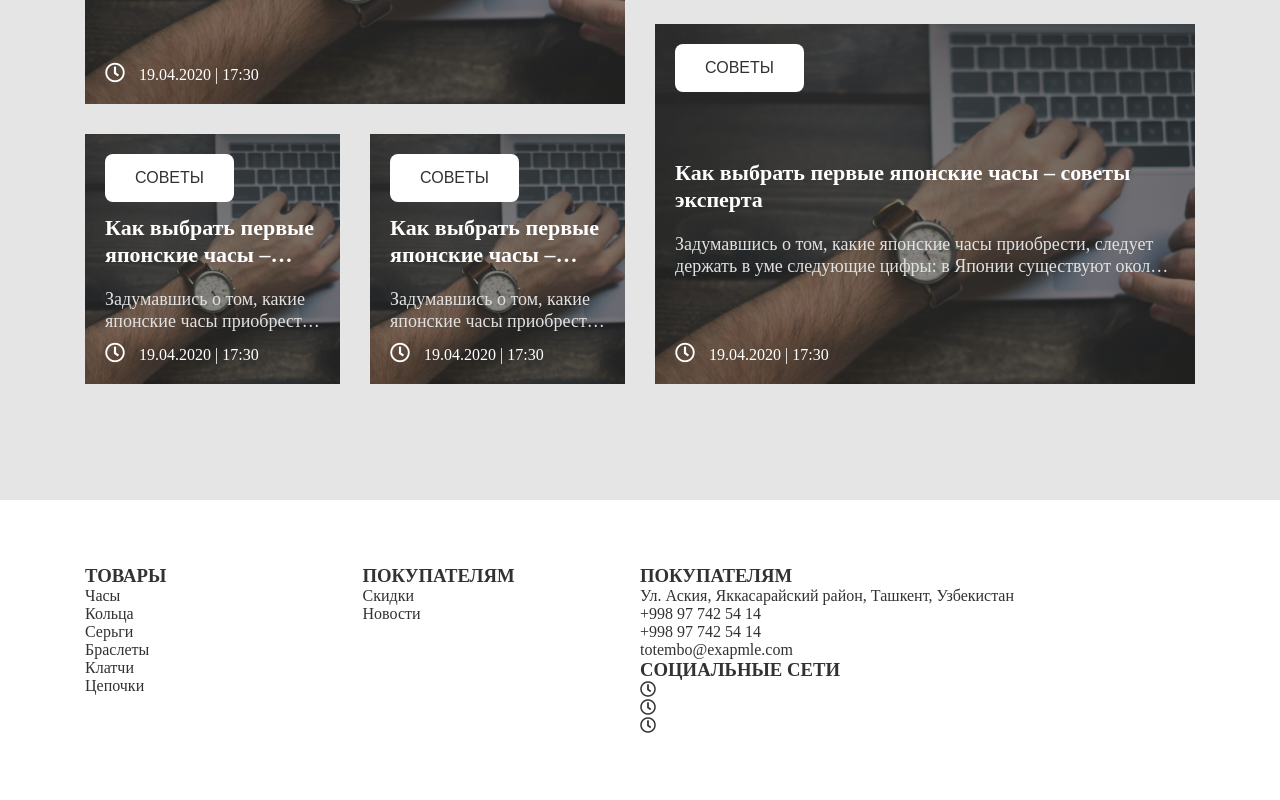
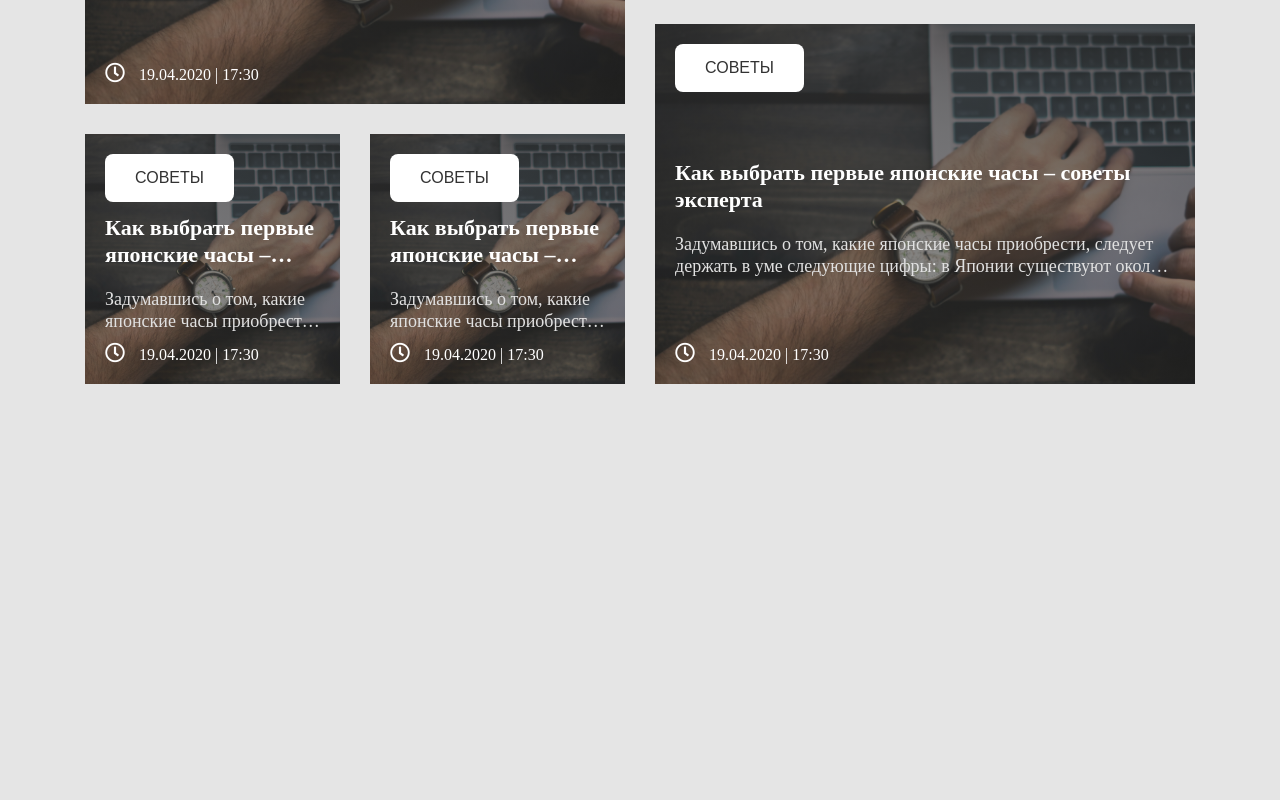
Before and after one commit to jaloliddinovbekha/gulpfirst, a plain HTML site: page index.html in a window 1280 px wide. Shown: the part 2608-3408 px from the top of the page. After the commit the page ends 3108 px from the top, so only its background shows below. Drawn offline with Linux system fonts and the light colour scheme; a web font is replaced by a local one.

Commit message:
Update index.html

```diff
--- a/index.html
+++ b/index.html
@@ -404,7 +404,7 @@
 </section>
 
 
-<footer class="footer">
+<!-- <footer class="footer">
     <div class="footer__content">
         <div class="footer__item">
             <h3 class="footer__title">ТОВАРЫ</h3>
@@ -449,7 +449,7 @@
     </div>
 </footer>
 
-
+ -->
 
 
 <script src="./scripts/common.js"></script>
```
